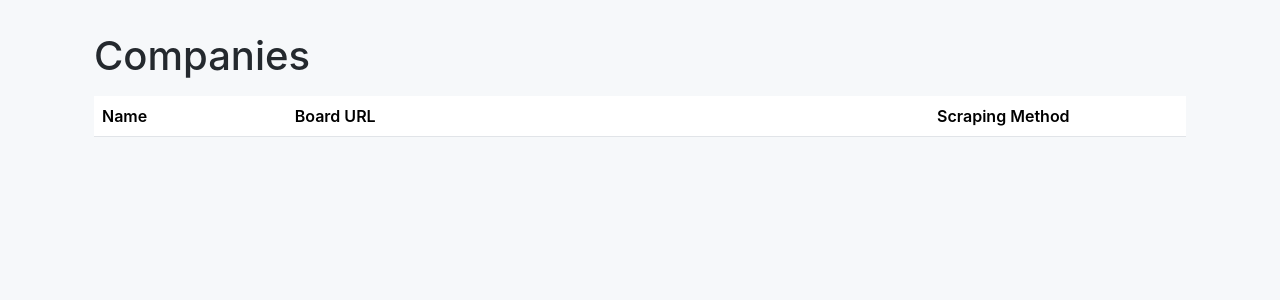
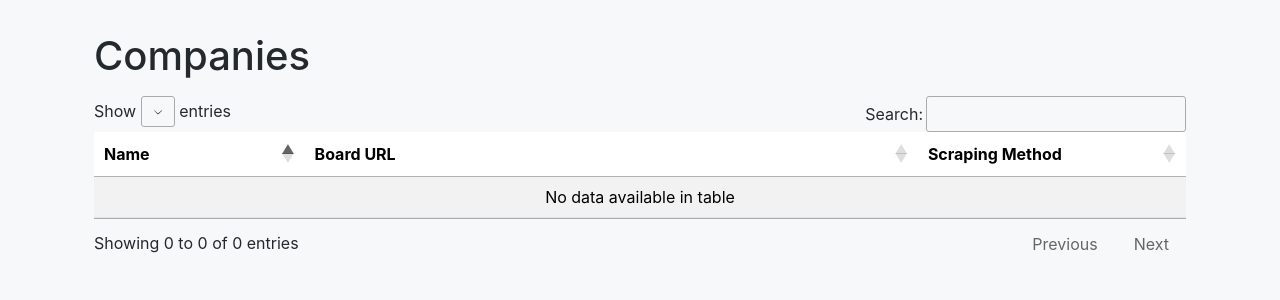
Before and after one commit to mrkaye97/jobcrawler, a Flask app: page / in a window 1280 px wide. Shown: the part 54-354 px from the top of the page. Run offline with Flask 3, Linux system fonts and the light colour scheme; data that the repository does not hold is empty; some libraries are stand-ins or nearby versions.

Commit message:
data tables

```diff
--- a/src/templates/base.html
+++ b/src/templates/base.html
@@ -7,6 +7,15 @@
     <meta name="viewport" content="width=device-width, initial-scale=1.0">
     <title>Board Manager</title>
     <link href="https://cdn.jsdelivr.net/npm/bootstrap@5.3.0-alpha1/dist/css/bootstrap.min.css" rel="stylesheet">
+    <!-- DataTables CSS -->
+    <link rel="stylesheet" type="text/css" href="https://cdn.datatables.net/1.11.5/css/jquery.dataTables.min.css" />
+
+    <!-- jQuery -->
+    <script type="text/javascript" src="https://code.jquery.com/jquery-3.6.0.min.js"></script>
+
+    <!-- DataTables JS -->
+    <script type="text/javascript" src="https://cdn.datatables.net/1.11.5/js/jquery.dataTables.min.js"></script>
+
     <style>
         body {
             font-family: -apple-system, BlinkMacSystemFont, Segoe UI, Helvetica, Arial, sans-serif, Apple Color Emoji, Segoe UI Emoji;
@@ -87,6 +96,27 @@
         #company-table th:nth-child(4),
         #board-table th:nth-child(3) {
             width: 15%;
+        }
+
+        .nowrap {
+            width: 100%;
+            white-space: nowrap;
+        }
+
+        .nowrap td {
+            white-space: nowrap;
+            overflow: hidden;
+            text-overflow: ellipsis;
+        }
+
+        .dataTables_wrapper {
+            overflow-x: auto;
+        }
+
+        table.dataTable td {
+            white-space: nowrap;
+            overflow: hidden;
+            text-overflow: ellipsis;
         }
 
         select {
--- a/src/templates/index.html
+++ b/src/templates/index.html
@@ -53,6 +53,12 @@
                         companyTableBody.appendChild(row);
                     });
 
+                    $('#company-table').DataTable({
+                        pageLength: 5,
+                        lengthChange: true,
+                        searching: true
+                    });
+
                     // Fetch job searches
                     fetch(`/searches`)
                         .then(response => response.json())
@@ -63,6 +69,13 @@
                                 const row = createBoardRow(board);
                                 tableBody.appendChild(row);
                             });
+
+                            $('#board-table').DataTable({
+                                pageLength: 5,
+                                lengthChange: true,
+                                searching: true
+                            });
+
                         });
                 });
         });
```
